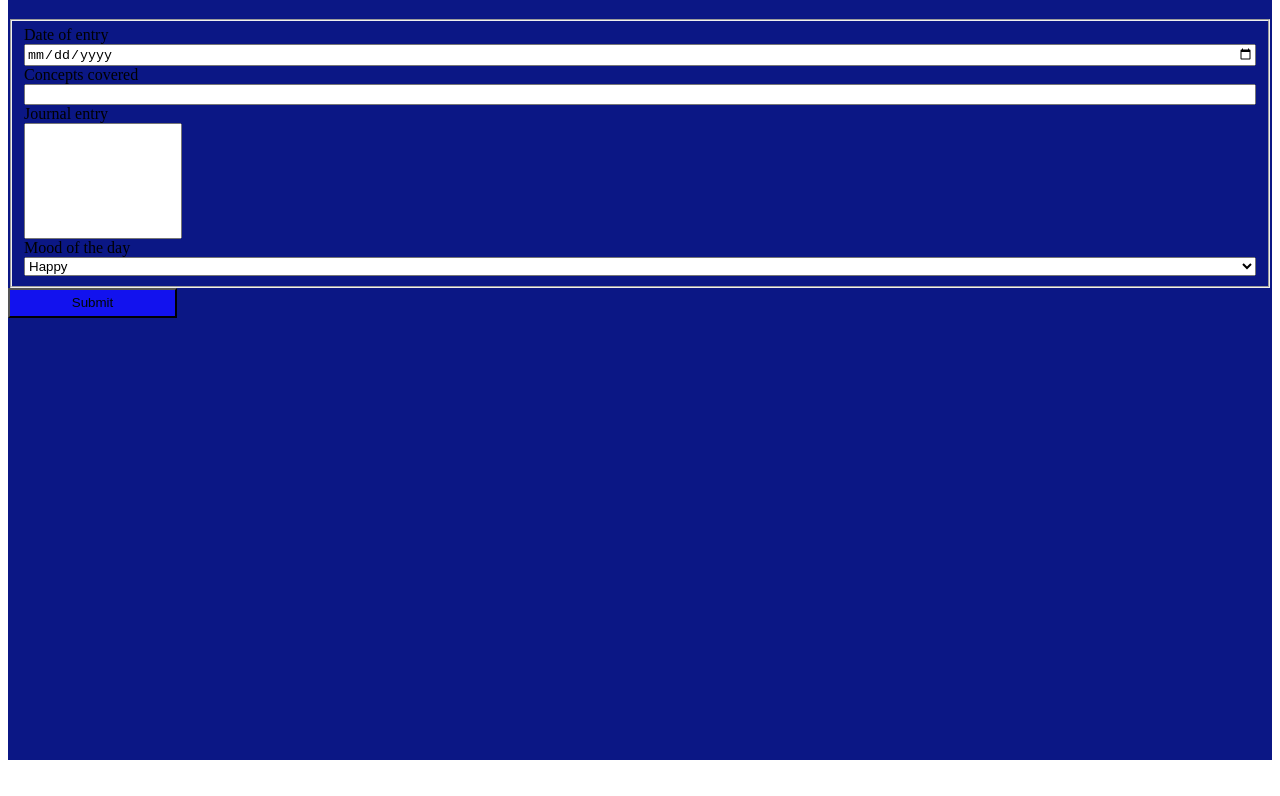
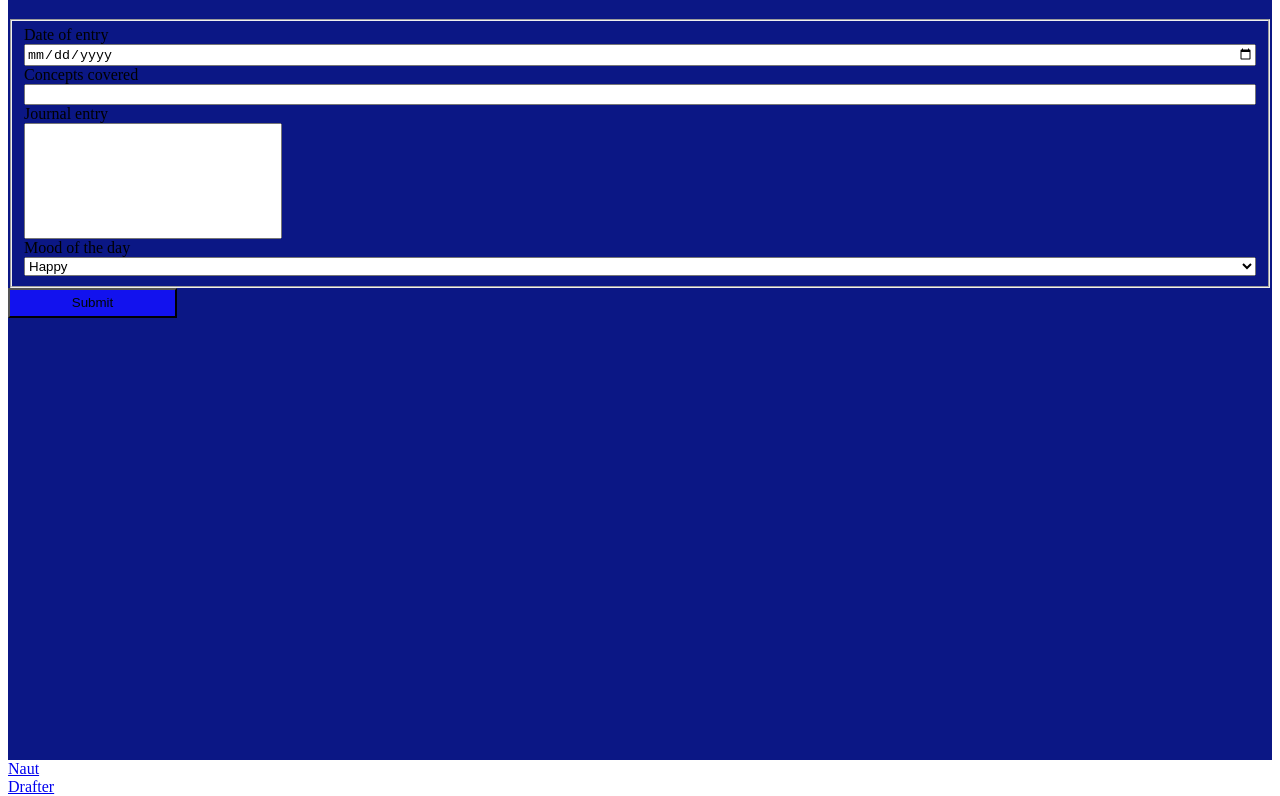
Before and after one commit to slochowsky/daily-journal-39, a plain HTML site: page index.html in a window 1280 px wide. Shown: the part 61-857 px from the top of the page. Before the commit the page ends 821 px from the top, so only its background shows below. Drawn offline with Linux system fonts and the light colour scheme.

Commit message:
fixed sizing on text entry box

```diff
--- a/index.html
+++ b/index.html
@@ -22,7 +22,7 @@
     <label for="moodOfTheDay">Mood of the day</label>
         <select>
             <option value="happy">Happy</option>
-            <option value="nutural">Nutural</option>
+            <option value="confident">confident</option>
             <option value="sad">Sad</option>
             <option value="pissed">Pissed</option>
         </select>
@@ -30,5 +30,8 @@
     <input type="Submit" id="button">
 </main>
     </div>
+    <div class="logo">
+        <a href="https://nautdrafter.bitbucket.org">Naut<br>Drafter</a>
+      </div>
         </body>
             </html>
--- a/styles/main.css
+++ b/styles/main.css
@@ -16,7 +16,7 @@ fieldset {
 }
 
 #Journalentry {
-    width: 150px;
+    width: 250px;
     height: 110px;
 }
 
```
